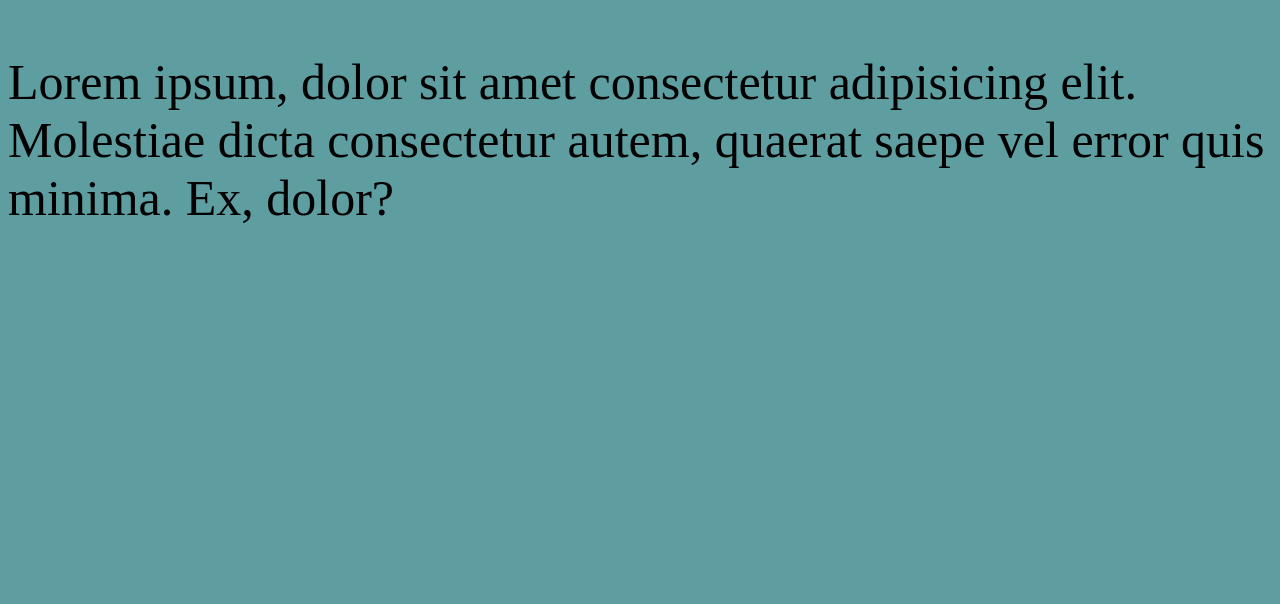
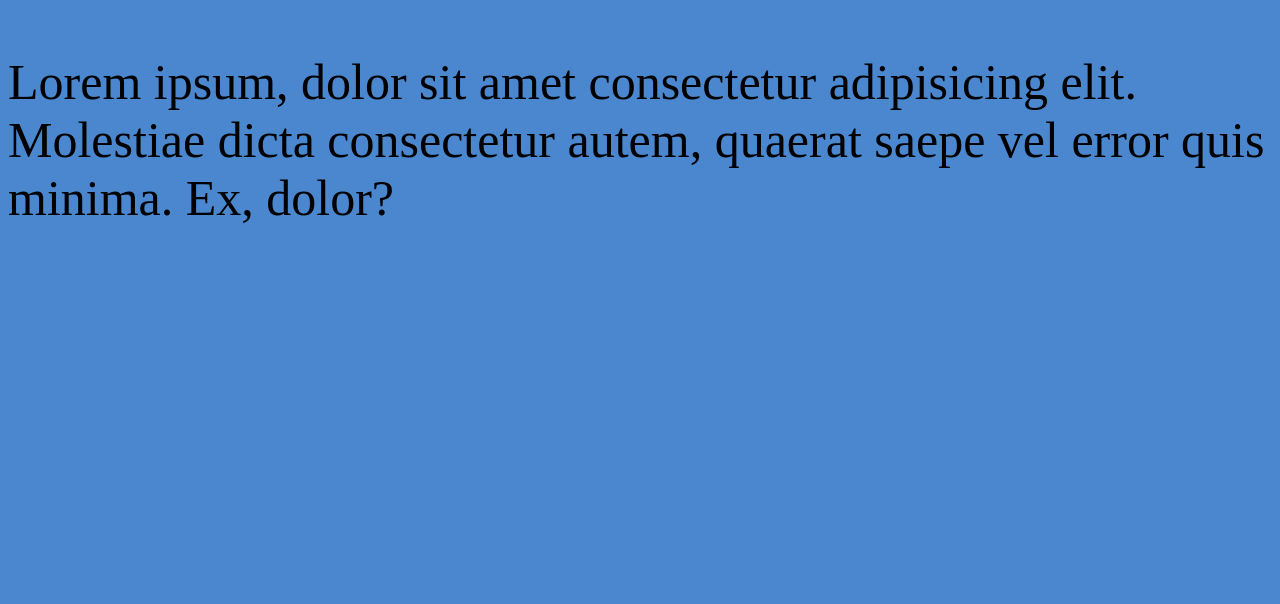
Before and after one commit to Krutis-code/ecom, a plain HTML site: page index.html in a window 1280 px wide. Shown: the part 196-800 px from the top of the page. Drawn offline with Linux system fonts and the light colour scheme.

Commit message:
color changed

```diff
--- a/css/main.css
+++ b/css/main.css
@@ -1,5 +1,5 @@
 body{
-    background: rgb(95, 158, 160);
+    background: rgb(74, 135, 206);
     color: black;
     font-size: 50px;
 }
```
